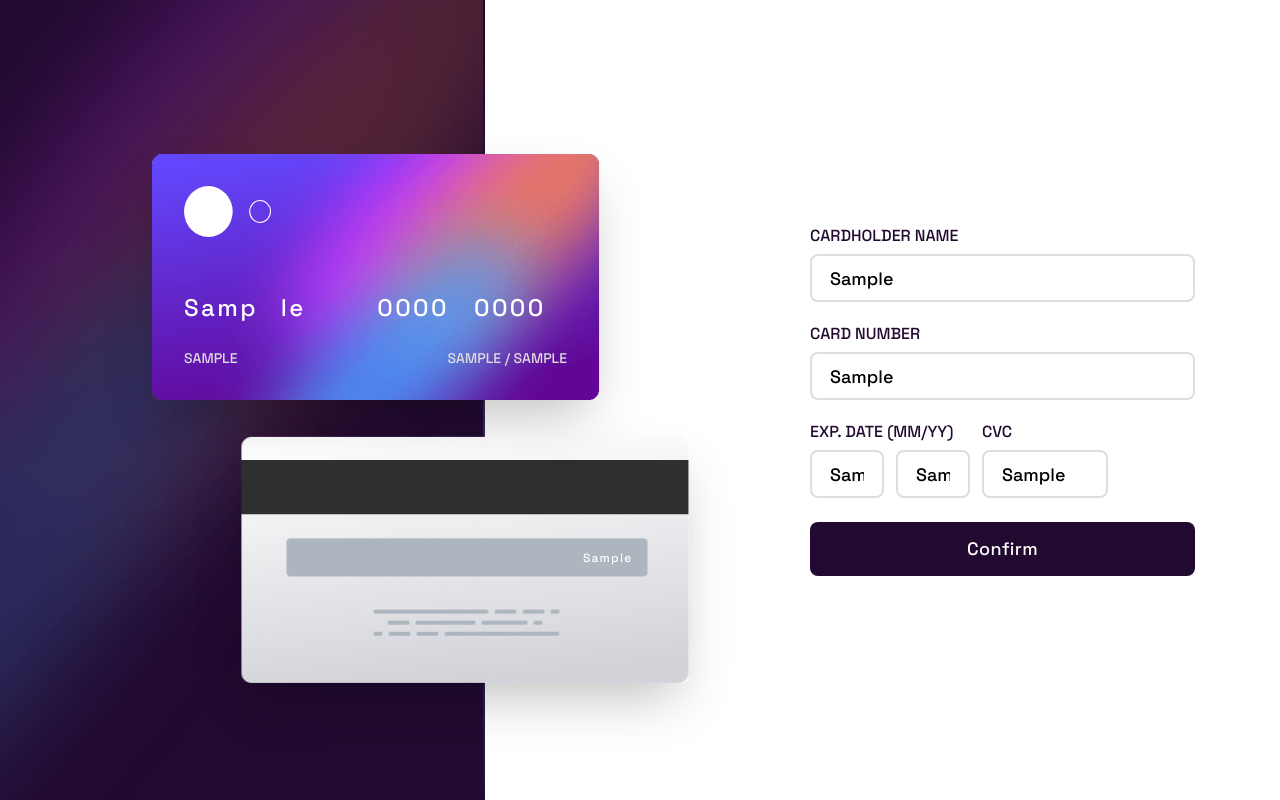
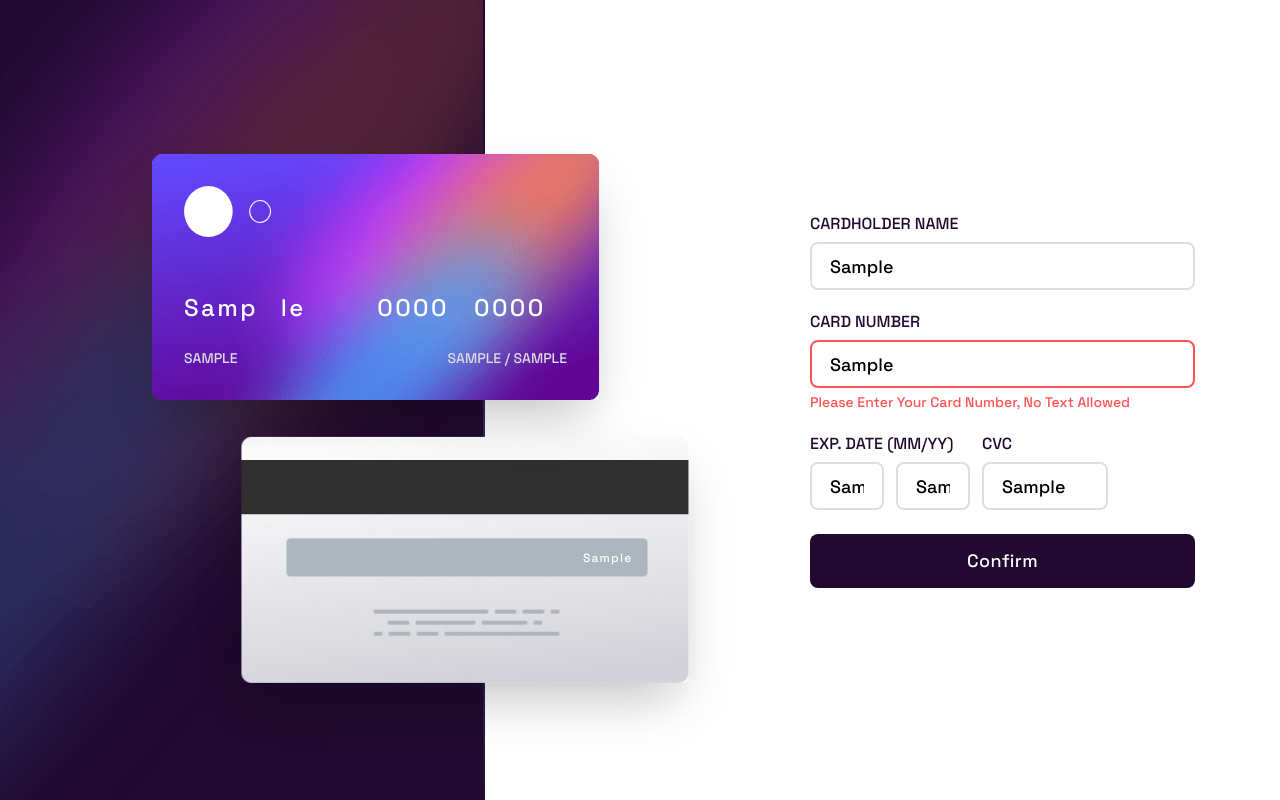
Before and after one commit to Headbwoi/fem-interactive-card-details-form, a React (Vite) app: page / in a window 1280 px wide. Both pictures are taken after typing "Sample", "Sample", "Sample", "Sample", "Sample" into the empty fields and a click on the button "Confirm". Built offline with nearby package versions, Linux system fonts and the light colour scheme.

Commit message:
added form validation functions for each field with error messages handled by state

```diff
--- a/src/App.jsx
+++ b/src/App.jsx
@@ -14,20 +14,27 @@ function App() {
   const [error, setError] = useState({
     name: {
       error: false,
+      message: "",
     },
     number: {
       error: false,
+      message: "",
     },
     month: {
       error: false,
+      message: "",
     },
     year: {
       error: false,
+      message: "",
     },
     cvc: {
       error: false,
+      message: "",
     },
   })
+
+  const [checkNoErrors, setCheckNoErrors] = useState(false)
 
   const updateField = (e) => {
     const nextFormState = {
@@ -38,16 +45,124 @@ function App() {
   }
   const nameValidator = () => {
     let pattern = /[0-9]/g
-    if (form.name === "" || form.name.match(pattern)) {
+    if (form.name === "") {
       const newErrorState = {
         ...error,
         [error.name.error]: (error.name.error = true),
+        [error.name.message]: (error.name.message =
+          "Please Enter Your Full Name"),
+      }
+      setError(newErrorState)
+    } else if (form.name.match(pattern)) {
+      const newErrorState = {
+        ...error,
+        [error.name.error]: (error.name.error = true),
+        [error.name.message]: (error.name.message =
+          "Please Enter Your Full Name, No numbers allowed"),
       }
       setError(newErrorState)
     } else {
       const newErrorState = {
         ...error,
         [error.name.error]: (error.name.error = false),
+        [error.name.message]: (error.name.message = ""),
+      }
+      setError(newErrorState)
+    }
+  }
+
+  const numberValidator = () => {
+    let pattern = /[a-zA-Z]/g
+    if (form.number === "") {
+      const newErrorState = {
+        ...error,
+        [error.number.error]: (error.number.error = true),
+        [error.number.message]: (error.number.message =
+          "Wrong format, numbers only"),
+      }
+      setError(newErrorState)
+    } else if (form.number.match(pattern)) {
+      const newErrorState = {
+        ...error,
+        [error.number.error]: (error.number.error = true),
+        [error.number.message]: (error.number.message =
+          "Please Enter Your Card Number, No Text Allowed"),
+      }
+      setError(newErrorState)
+    } else {
+      const newErrorState = {
+        ...error,
+        [error.number.error]: (error.number.error = false),
+        [error.number.message]: (error.number.message = ""),
+      }
+      setError(newErrorState)
+    }
+  }
+
+  const monthValidator = () => {
+    if (form.month === "") {
+      const newErrorState = {
+        ...error,
+        [error.month.error]: (error.month.error = true),
+        [error.month.message]: (error.month.message = "Can't be blank"),
+      }
+      setError(newErrorState)
+    } else if (Number(form.month) > 12) {
+      const newErrorState = {
+        ...error,
+        [error.month.error]: (error.month.error = true),
+        [error.month.message]: (error.month.message = "Enter Valid Month"),
+      }
+      setError(newErrorState)
+    } else {
+      const newErrorState = {
+        ...error,
+        [error.month.error]: (error.month.error = false),
+        [error.month.message]: (error.month.message = ""),
+      }
+      setError(newErrorState)
+    }
+  }
+
+  const yearValidator = () => {
+    if (form.year === "") {
+      const newErrorState = {
+        ...error,
+        [error.year.error]: (error.year.error = true),
+        [error.year.message]: (error.year.message = "Can't be blank"),
+      }
+      setError(newErrorState)
+    } else if (Number(form.year) > 30) {
+      const newErrorState = {
+        ...error,
+        [error.year.error]: (error.year.error = true),
+        [error.year.message]: (error.year.message =
+          "Enter A Valid Expiry Year"),
+      }
+      setError(newErrorState)
+    } else {
+      const newErrorState = {
+        ...error,
+        [error.year.error]: (error.year.error = false),
+        [error.year.message]: (error.year.message = ""),
+      }
+      setError(newErrorState)
+    }
+  }
+
+  const cvcValidator = () => {
+    if (form.cvc === "") {
+      const newErrorState = {
+        ...error,
+        [error.cvc.error]: (error.cvc.error = true),
+        [error.cvc.message]: (error.cvc.message = "Can't be blank"),
+      }
+      setError(newErrorState)
+    } else {
+      const newErrorState = {
+        ...error,
+        [error.cvc.error]: (error.cvc.error = false),
+        [error.cvc.message]: (error.cvc.message = ""),
       }
       setError(newErrorState)
     }
@@ -56,7 +171,12 @@ function App() {
   const handleSubmit = (e) => {
     e.preventDefault()
     nameValidator()
+    numberValidator()
+    monthValidator()
+    yearValidator()
+    cvcValidator()
   }
+
   return (
     <>
       <div className="relative w-full min-h-screen overflow-x-hidden">
@@ -68,6 +188,7 @@ function App() {
             handleSubmit={handleSubmit}
             error={error}
           />
+          {checkNoErrors && <Completed />}
           {/* <Completed /> */}
           {/* create a new state if theres no error on input then toggle the state if state is true the show completed and hide form  */}
         </div>
--- a/src/components/Form.jsx
+++ b/src/components/Form.jsx
@@ -21,7 +21,7 @@ const Form = ({ form, updateField, handleSubmit, error }) => {
             placeholder="e.g. Jane Appleseed"
           />
           {error.name.error && (
-            <p className="error-val">Wrong, format text only</p>
+            <p className="error-val">{error.name.message}</p>
           )}
         </div>
         <div className=" mb-5">
@@ -35,14 +35,13 @@ const Form = ({ form, updateField, handleSubmit, error }) => {
             maxLength={16}
             value={form.number}
             onChange={updateField}
-            // onKeyUp={(e) => formatInput(e.target.value)}
             className={`input-main w-full ${
               error.number.error ? "border-error" : "border-lightGrayishViolet"
             }`}
             placeholder="e.g. 1234 5678 9123 0000"
           />
           {error.number.error && (
-            <p className="error-val">Wrong format, numbers only</p>
+            <p className="error-val">{error.number.message}</p>
           )}
         </div>
         <div className="flex items-baseline justify-start space-x-3  mb-5">
@@ -54,6 +53,7 @@ const Form = ({ form, updateField, handleSubmit, error }) => {
               <input
                 type="text"
                 name="month"
+                max={12}
                 maxLength={2}
                 value={form.month}
                 onChange={updateField}
@@ -78,7 +78,12 @@ const Form = ({ form, updateField, handleSubmit, error }) => {
                 placeholder="YY"
               />
             </div>
-            {valid && <p className="error-val text-left">Can't be blank</p>}
+            {error.month.error && (
+              <p className="error-val text-left">{error.month.message}</p>
+            )}
+            {error.year.error && (
+              <p className="error-val text-left">{error.year.message}</p>
+            )}
           </div>
           <div className="flex items-start flex-col">
             <label htmlFor="cvc" className="label-main">
--- a/src/index.css
+++ b/src/index.css
@@ -8,7 +8,7 @@
   font-weight: 500;
 }
 .input-main {
-  @apply block h-12 rounded-lg px-[1.125rem] border-2 bg-White focus:border focus:border-l-gradient1 focus:border-t-gradient1 focus:border-b-gradient2 focus:border-r-gradient2 outline-none text-lg font-medium mb-1 hover:cursor-pointer;
+  @apply block h-12 rounded-lg px-[1.125rem] border-2 bg-White focus:border focus:border-l-gradient1 focus:border-t-gradient1 focus:border-b-gradient2 focus:border-r-gradient2 outline-none text-lg font-medium mb-1 hover:cursor-pointer capitalize;
 }
 .error-val {
   @apply text-sm text-error;
```
